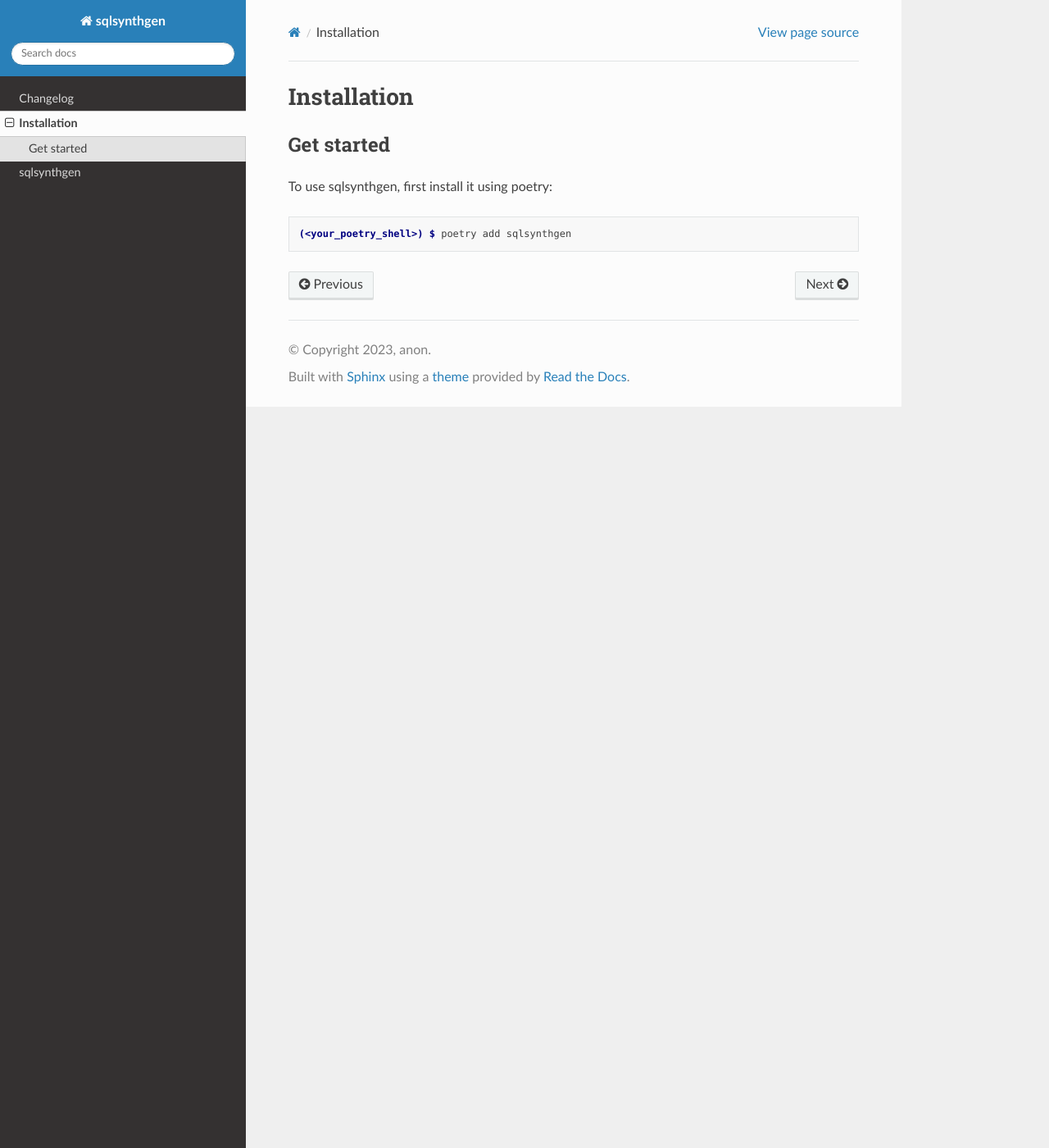
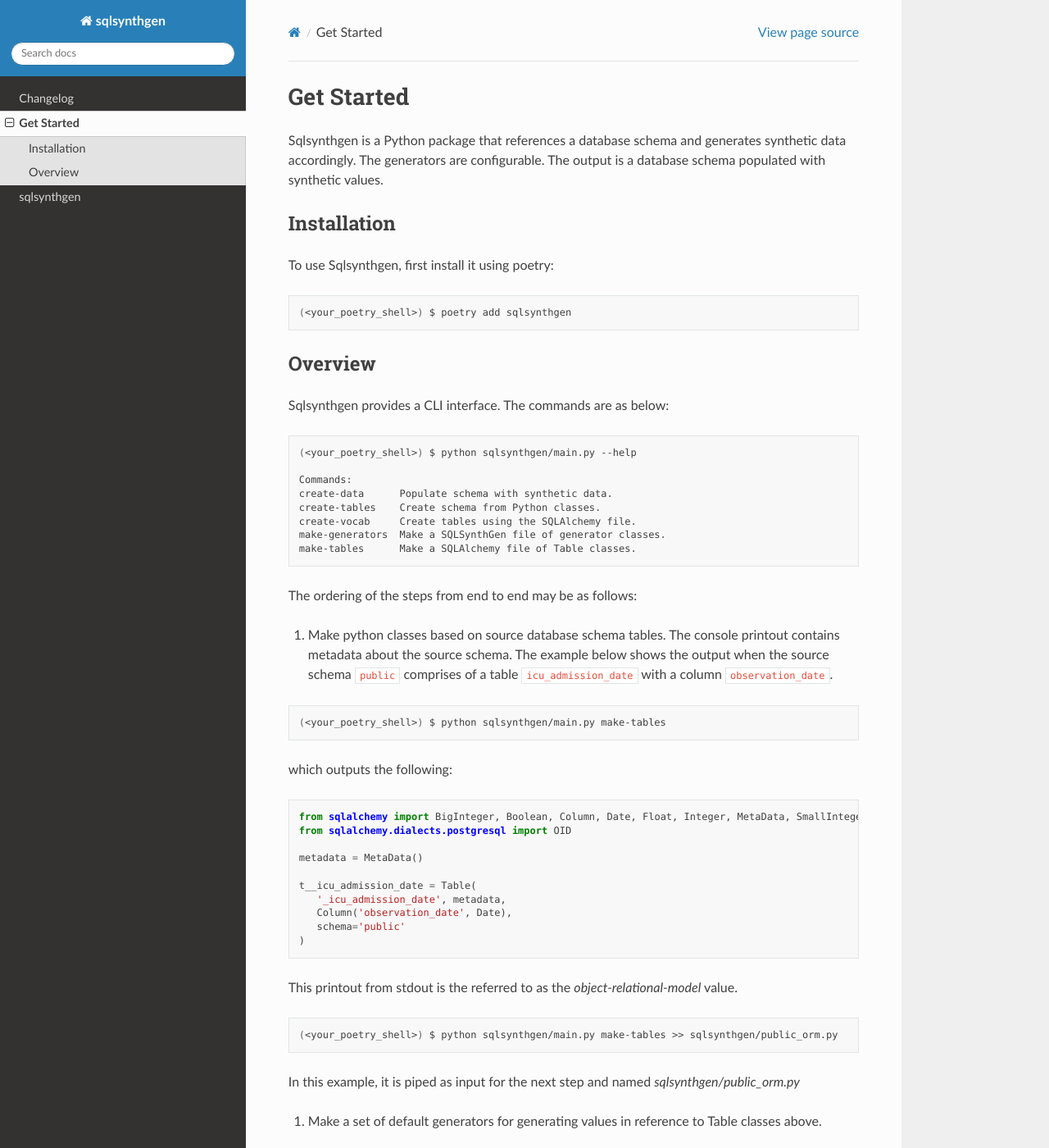
Before and after one commit to alan-turing-institute/sqlsynthgen, a Sphinx documentation site: the page built from docs/source/installation.rst, in a window 1280 px wide and 1400 px high. Shown: the whole window at 82% size. Built offline with Sphinx 7.4.7 and the Read the Docs theme 2.0.0, drawn with Linux system fonts in a browser that asks for light colours; some of the changed text lies outside the part shown.

Commit message:
Document steps to generate orm file.

```diff
--- a/docs/source/installation.rst
+++ b/docs/source/installation.rst
@@ -1,23 +1,67 @@
+Get Started
+###########
+
+Sqlsynthgen is a Python package that references a database schema and generates synthetic data accordingly. The generators are configurable. The output is a database schema populated with synthetic values.
+
 Installation
-============
+**********
 
-Get started
-------------
+To use Sqlsynthgen, first install it using poetry:
 
-To use sqlsynthgen, first install it using poetry:
-
-.. code-block:: console
+.. code-block:: bash
 
    (<your_poetry_shell>) $ poetry add sqlsynthgen
 
 
-.. Test print integer function
-.. ---------------------------
+Overview
+*********
 
-.. To test print integer function,
-.. you can use the ``sqlsynthgen.docs.print_int`` function:
+Sqlsynthgen provides a CLI interface. The commands are as below:
 
-.. .. autofunction:: sqlsynthgen.docs.print_int
+.. code-block:: bash
 
-.. The ``phone`` argument should be of type integer. Otherwise, :py:func:`sqlsynthgen.docs.print_int`
-.. will raise an exception.
+   (<your_poetry_shell>) $ python sqlsynthgen/main.py --help
+
+   Commands:
+   create-data      Populate schema with synthetic data.
+   create-tables    Create schema from Python classes.
+   create-vocab     Create tables using the SQLAlchemy file.
+   make-generators  Make a SQLSynthGen file of generator classes.
+   make-tables      Make a SQLAlchemy file of Table classes.
+
+The ordering of the steps from end to end may be as follows:
+
+#. Make python classes based on source database schema tables. The console printout contains metadata about the source schema. The example below shows the output when the source schema ``public`` comprises of a table ``icu_admission_date`` with a column ``observation_date``.
+
+.. code-block:: bash
+
+   (<your_poetry_shell>) $ python sqlsynthgen/main.py make-tables
+
+which outputs the following:
+
+.. code-block:: python
+
+   from sqlalchemy import BigInteger, Boolean, Column, Date, Float, Integer, MetaData, SmallInteger, Table, Text
+   from sqlalchemy.dialects.postgresql import OID
+
+   metadata = MetaData()
+
+   t__icu_admission_date = Table(
+      '_icu_admission_date', metadata,
+      Column('observation_date', Date),
+      schema='public'
+   )
+
+This printout from stdout is the referred to as the `object-relational-model` value.
+
+.. code-block:: bash
+
+   (<your_poetry_shell>) $ python sqlsynthgen/main.py make-tables >> sqlsynthgen/public_orm.py
+
+In this example, it is piped as input for the next step and named `sqlsynthgen/public_orm.py`
+
+#. Make a set of default generators for generating values in reference to Table classes above.
+
+.. code-block:: bash
+
+   (<your_poetry_shell>) $ python sqlsynthgen/main.py make-generators public_orm.py
```
